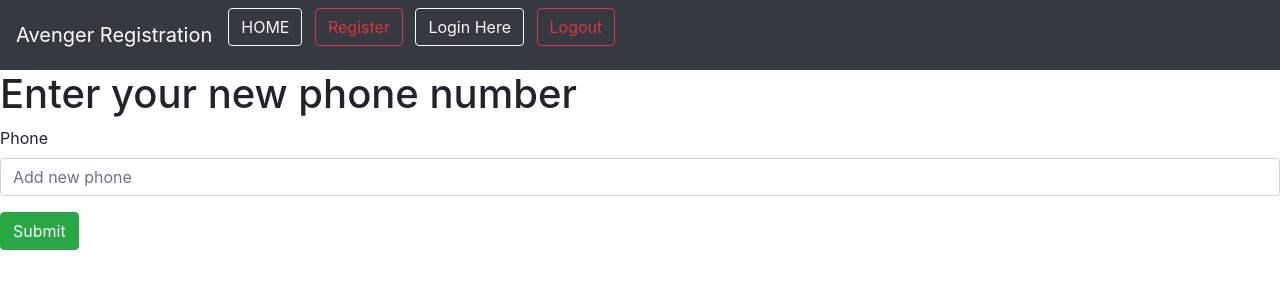
After one commit to dpxbb/avengers_phonebook, a Flask app: page /updatephone/1 in a window 1280 px wide. The commit adds this page. Shown: the top 300 px of the page. Run offline with Flask 2, Linux system fonts and the light colour scheme; tables that the repository leaves empty hold one stand-in row (values such as "Sample post"); some libraries are stand-ins or nearby versions.

Commit message:
CRUD changes 1

```diff
--- a/avengers_phone_app/forms.py
+++ b/avengers_phone_app/forms.py
@@ -14,3 +14,7 @@ class LoginForm(FlaskForm):
     email = StringField('Email', validators = [DataRequired(), Email()])
     password = PasswordField('Password', validators = [DataRequired()])
     submit = SubmitField()
+
+class PhoneForm(FlaskForm):
+    phone = StringField('Phone', validators= [DataRequired()])
+    submit = SubmitField()
--- a/avengers_phone_app/routes.py
+++ b/avengers_phone_app/routes.py
@@ -1,6 +1,6 @@
 from avengers_phone_app import app, db
 from flask import render_template, request, url_for, redirect
-from avengers_phone_app.forms import UserInfoForm, LoginForm
+from avengers_phone_app.forms import UserInfoForm, LoginForm, PhoneForm
 
 from avengers_phone_app.forms import UserInfoForm, LoginForm
 from avengers_phone_app.models import User, check_password_hash
@@ -10,7 +10,8 @@ from flask_login import login_required, login_user, current_user, logout_user
 # Default Home Route
 @app.route('/')
 def home():
-    return render_template('home.html')
+    users = User.query.all()
+    return render_template('home.html', users = users)
 
 @app.route('/register', methods = ['GET', 'POST'])
 def register():
@@ -50,3 +51,35 @@ def login():
         else:
             return redirect(url_for('login'))
     return render_template('login.html', login_form = form)
+
+@app.route('/logout')
+@login_required
+def logout():
+    logout_user()
+    return redirect(url_for('home'))
+
+@app.route('/updatephone/<int:user_id>', methods = ['GET', 'POST'])
+def updatePhone(user_id):
+    form = PhoneForm()
+    user = User.query.get_or_404(user_id)
+    if request.method == 'POST' and form.validate():
+        phone = form.data.phone
+        user.phone = phone
+
+        db.session.commit()
+        return redirect(url_for('home'))
+    return render_template('update_phone.html', phone_form = form)
+
+
+@app.route('/deatils/int:user_id>')
+def detail(user_id):
+    user = User.query.get_or_404(user_id)
+    return render_template('/details.html', user = user)
+
+@app.route('/delete/<int:user_id>', methods = ['GET', 'DELETE'])
+@login_required
+def delete(user_id):
+    user = User.query.get_or_404(user_id)
+    db.session.delete(user_id)
+    db.session.commit()
+    return redirect(url_for('home'))
--- a/avengers_phone_app/templates/nav.html
+++ b/avengers_phone_app/templates/nav.html
@@ -11,6 +11,9 @@
             <li class="nav-item active list-inline-item">
                 <a class="btn btn-outline-light" role="button" href="{{ url_for('login') }}">Login Here</a>
             </li>
+            <li class="nav-item list-inline-item">
+                <a class="btn btn-outline-danger" role="button" href="{{ url_for('logout') }}">Logout</a>
+            </li>
         </ul>
     </div>
 </nav>
--- /dev/null
+++ b/avengers_phone_app/templates/update_phone.html
@@ -0,0 +1,16 @@
+{% extends 'base.html' %}
+
+{% block content %}
+
+    <h1 class="justify-content-center">Enter your new phone number</h1>
+    <div class="justify-content-center">
+        <form method="POST">
+            {{ phone_form.hidden_tag() }}
+            <div class="form-group">
+                {{ phone_form.phone.label }}
+                {{ phone_form.phone(class = "form-control", placeholder = "Add new phone") }}
+            </div>
+            {{ phone_form.submit(class = "btn btn-success")}}
+        </form>
+    </div>
+{% endblock content %}
```
Also changed, not shown: avengers_phone_app/templates/details.html (added, +23 -0 lines).
